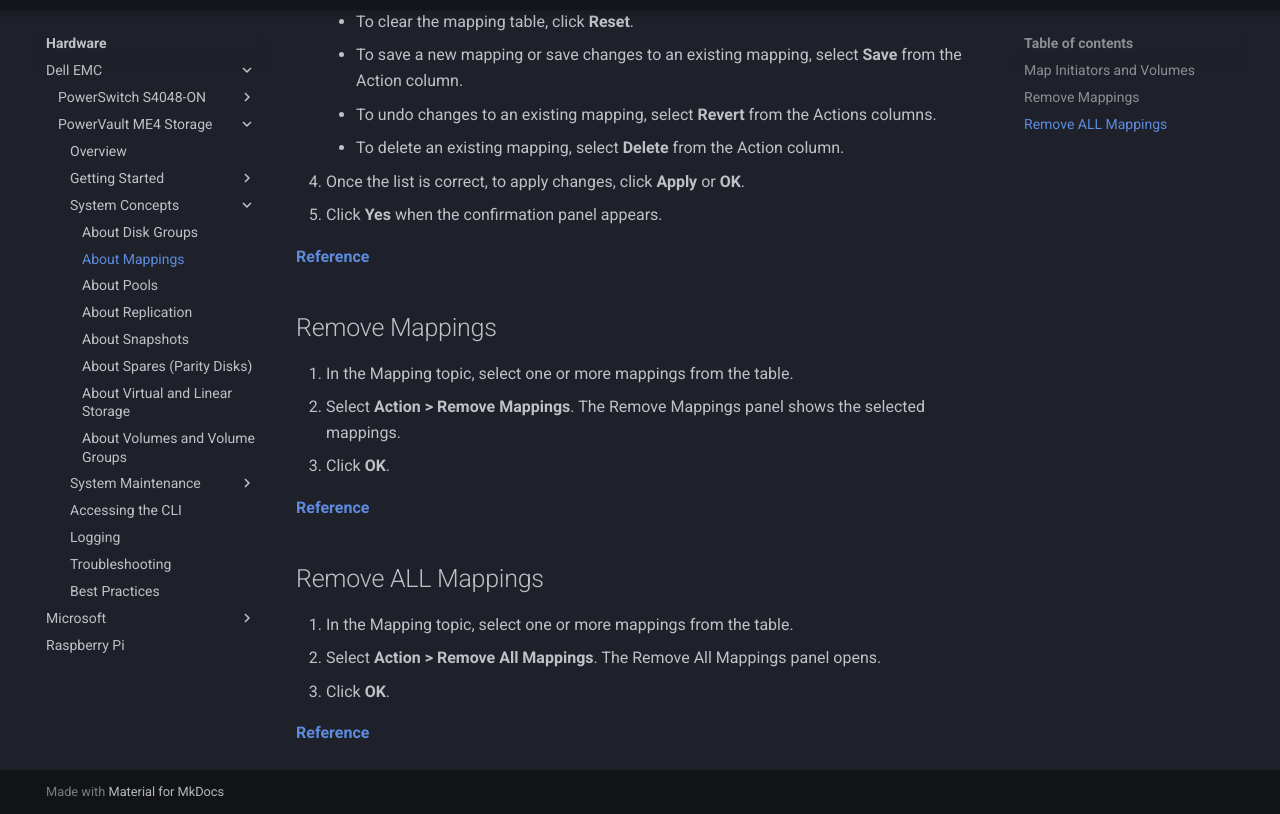
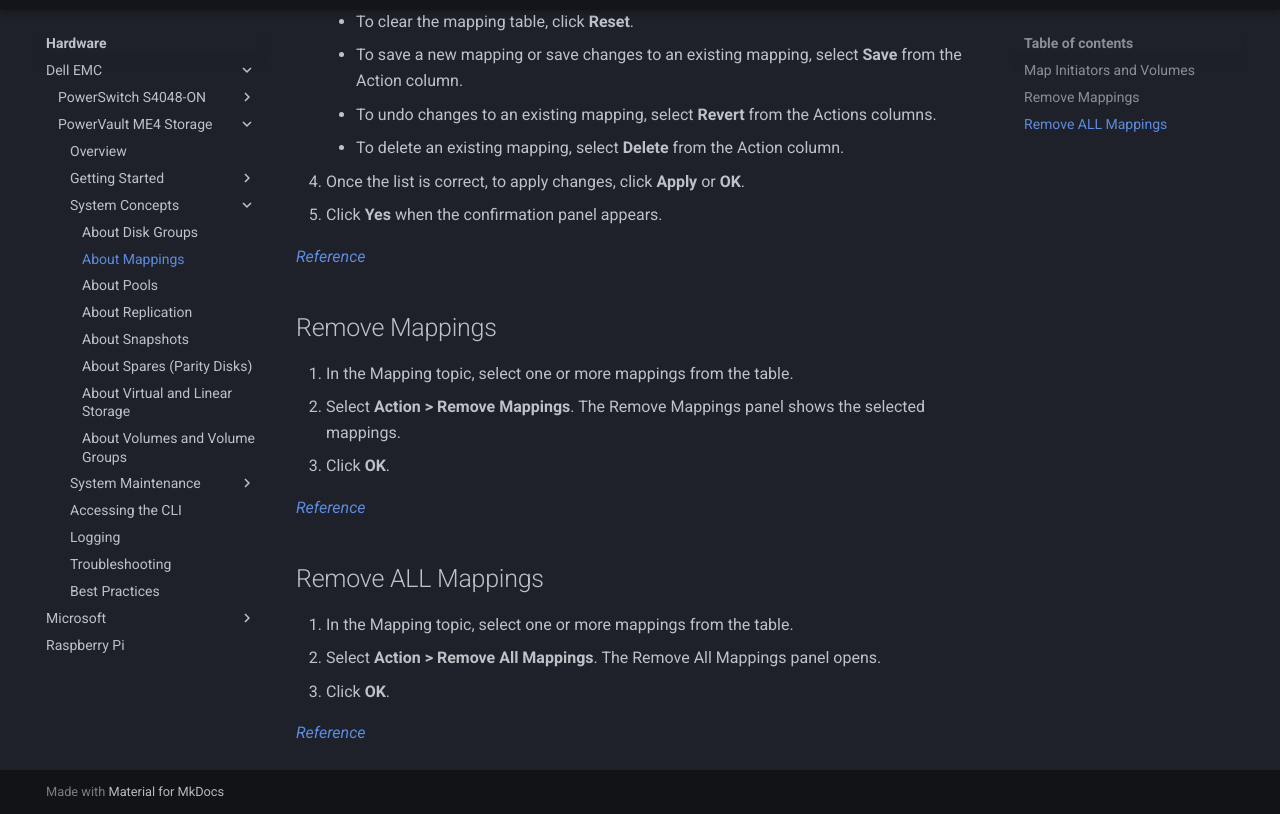
Before and after one commit to rmscode/binary-garden, an MkDocs documentation site: the page built from docs/hardware/dell-emc/powervault-me4/me4-mappings.md, in a window 1280 px wide and 900 px high, scrolled down 1119 px. Shown: the part 86-900 px from the top of the window. Built offline with MkDocs 1.6.1 and Material for MkDocs 9.7.7, drawn with Linux system fonts in a browser that asks for light colours; comment, search, counter and statistics services are not loaded.

```diff
--- a/docs/hardware/dell-emc/powervault-me4/me4-mappings.md
+++ b/docs/hardware/dell-emc/powervault-me4/me4-mappings.md
@@ -23,7 +23,7 @@ The advantage of a default mapping is that all connected hosts can discover the
 4. Once the list is correct, to apply changes, click **Apply** or **OK**.
 5. Click **Yes** when the confirmation panel appears.
 
-[**Reference**](https://www.dell.com/support/manuals/en-us/powervault-me4012/me4_series_ag_pub/map-initiators-and-volumes?guid=guid-8641fc58-8498-41c1-bf84-b14617d338f0&lang=en-us)
+[*Reference*](https://www.dell.com/support/manuals/en-us/powervault-me4012/me4_series_ag_pub/map-initiators-and-volumes?guid=guid-8641fc58-8498-41c1-bf84-b14617d338f0&lang=en-us)
 
 ## Remove Mappings
 
@@ -31,7 +31,7 @@ The advantage of a default mapping is that all connected hosts can discover the
 2. Select **Action > Remove Mappings**. The Remove Mappings panel shows the selected mappings.
 3. Click **OK**.
 
-[**Reference**](https://www.dell.com/support/manuals/en-us/powervault-me4012/me4_series_ag_pub/remove-mappings?guid=guid-7e3ed3a7-f0c5-40df-9749-a92e34fd755a&lang=en-us)
+[*Reference*](https://www.dell.com/support/manuals/en-us/powervault-me4012/me4_series_ag_pub/remove-mappings?guid=guid-7e3ed3a7-f0c5-40df-9749-a92e34fd755a&lang=en-us)
 
 ## Remove ALL Mappings
 
@@ -39,4 +39,4 @@ The advantage of a default mapping is that all connected hosts can discover the
 2. Select **Action > Remove All Mappings**. The Remove All Mappings panel opens.
 3. Click **OK**.
 
-[**Reference**](https://www.dell.com/support/manuals/en-us/powervault-me4012/me4_series_ag_pub/removing-all-mappings?guid=guid-be87ea15-3fc2-487a-b78e-92dcd75aa083&lang=en-us)
+[*Reference*](https://www.dell.com/support/manuals/en-us/powervault-me4012/me4_series_ag_pub/removing-all-mappings?guid=guid-be87ea15-3fc2-487a-b78e-92dcd75aa083&lang=en-us)
```
